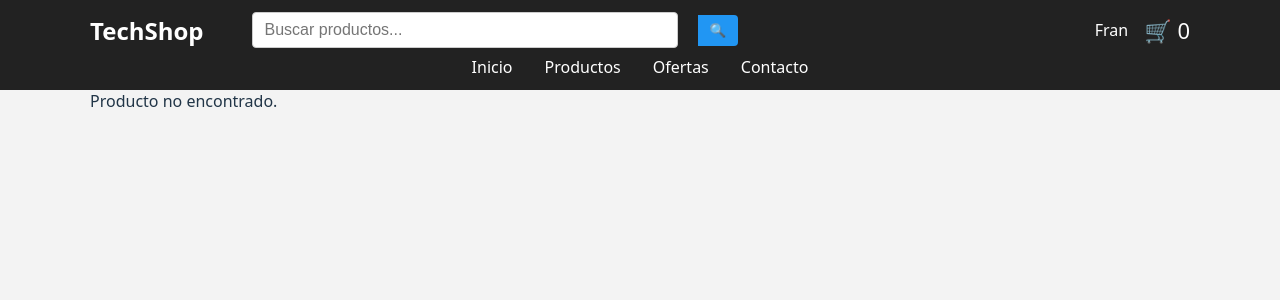
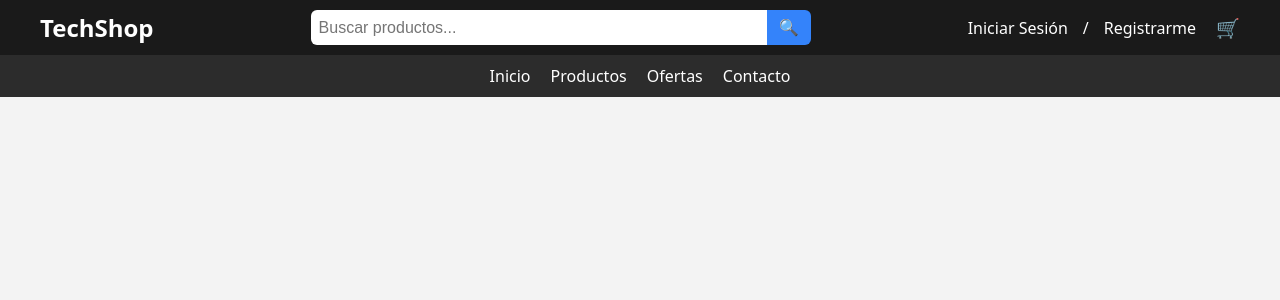
Before and after one commit to melanyS1/TPO-API-FINAL, a React (Vite) app in the folder TPO-API/: page / in a window 1280 px wide. Shown: the top 300 px of the page. Built offline with nearby package versions, Linux system fonts and the light colour scheme.

Commit message:
Refactor App and main components to streamline routing and context usage

```diff
--- a/TPO-API/src/App.jsx
+++ b/TPO-API/src/App.jsx
@@ -3,16 +3,24 @@ import Header from "./components/Header/Header";
 import LoginUser from "./pages/Login/LoginUser";
 import RegisterUser from "./pages/Register/RegisterUser";
 import Home from "./pages/Home/Home";
+import Cart from "./pages/Cart/Cart";
+import { CartProvider } from "./Context/CartContext";
+import ProductDetail from "./pages/ProductDetail";
+
 function App() {
   return (
+    <CartProvider>
       <Router>
-      <Header/>
+        <Header />
         <Routes>
           <Route path="/" element={<Home />} />
           <Route path="/login" element={<LoginUser />} />
           <Route path="/register" element={<RegisterUser />} />
+          <Route path="/cart" element={<Cart />} />
+          <Route path="/producto/:id" element={<ProductDetail />} />
         </Routes>
       </Router>
+    </CartProvider>
   );
 }
 
--- a/TPO-API/src/main.jsx
+++ b/TPO-API/src/main.jsx
@@ -1,10 +1,10 @@
 import { StrictMode } from "react";
 import { createRoot } from "react-dom/client";
-import { BrowserRouter, Routes, Route, Link } from "react-router-dom";
+import { Link } from "react-router-dom";
 
+import App from "./App.jsx";
+import { useCart } from "./Context/CartContext.jsx";
 import "./index.css";
-import { CartProvider, useCart } from "./Context/CartContext.jsx";
-import ProductDetail from "./pages/ProductDetail.jsx";
 
 // Genera un nombre de usuario random
 function getRandomUser() {
@@ -62,22 +62,8 @@ function HeaderLite() {
   );
 }
 
-function Root() {
-  return (
-    <CartProvider>
-      <BrowserRouter>
-        <HeaderLite />
-        <Routes>
-          <Route path="/" element={<ProductDetail />} />
-          <Route path="/producto/:id" element={<ProductDetail />} />
-        </Routes>
-      </BrowserRouter>
-    </CartProvider>
-  );
-}
-
 createRoot(document.getElementById("root")).render(
   <StrictMode>
-    <Root />
+    <App />
   </StrictMode>
 );
```
Lines whose indentation alone changed are shown as unchanged.
